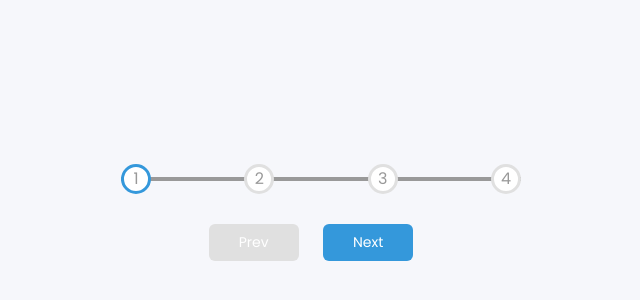
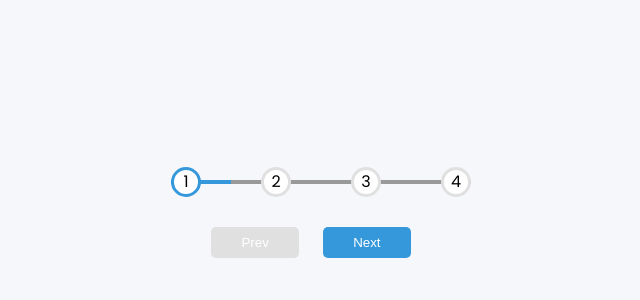
Before and after one commit to chaitanya-salla/Progress_Steps, a plain HTML site: page index.html in a window 1280 px wide. Shown: the part 188-488 px from the top of the page, without its empty margins (319-959 px from the left). Drawn offline with Linux system fonts and the light colour scheme.

Commit message:
Re Created It

```diff
--- a/style.css
+++ b/style.css
@@ -1,8 +1,10 @@
 @import url('https://fonts.googleapis.com/css2?family=Poppins:wght@400;700&display=swap');
 
 :root {
-    --color-primary: white;
-    --color-secondary:#e0e0e0;
+    --color-body-bg: #f6f7fb;
+    --color-border:#e0e0e0;
+    --progress-before-bg:#999;
+    --progress-bg: #3498db;;
 }
 
 
@@ -29,61 +31,61 @@
 
 .progress-container {
   display: flex;
+  align-items: center;
   justify-content: space-between;
+  width: 300px;
   position: relative;
   margin-bottom: 30px;
-    max-width: 100%;
-    width: 400px;
+
 }
 
 .progress-container::before {
-    content: '';
-    background-color: #999;
-    height: 4px;
-    width: 100%;
+  content:"";
   position: absolute;
-    top: 50%;
+  top:50%;
+  left: 0;
   transform: translateY(-50%);
+  background-color: var(--progress-before-bg);
+  width: 300px;
+  height: 4px;;
   z-index: -1;
 }
 
 .progress {
-    background-color: #3498db;
+  position: absolute;
+  top:50%;
+  left: 0;
+  transform: translateY(-50%);
+  background-color: var(--progress-bg);
+  width: 20%;
   height: 4px;
-    width: 0%;
-    position: absolute;
-    top: 50%;
-    transform: translateY(-50%);
   z-index: -1;
+
 }
 
 .circle {
   display: flex;
+  justify-content: center;
   align-items: center;
-    justify-content: center;
+  background-color: #fff;
   height: 30px;
   width: 30px;
-    background-color: #fff;
-    color: #999;
+  border: var(--color-border) 3px solid;
   border-radius: 50%;
-    border: 3px solid #e0e0e0;
-    transition: .4s ease;
+  transition: 0.4s ease;
 }
 
 .circle.active {
-    border: 3px solid #3498db;
+  border: var(--progress-bg) 3px solid;
 }
 
 .btn {
+  margin-right: 20px;
+  padding: 8px 30px;
+  border-radius: 5px;
+  border: none;
+  color: #fff;
   background-color: #3498db;
-    color: #fff;
-    border: 0;
-    border-radius: 6px;
-    cursor: pointer;
-    padding: 8px 30px;
-    font-family: inherit;
-    font-size: 14px;
-    margin-right: 20px;
 }
 
 .btn:active {
```
Lines whose indentation alone changed are shown as unchanged.
